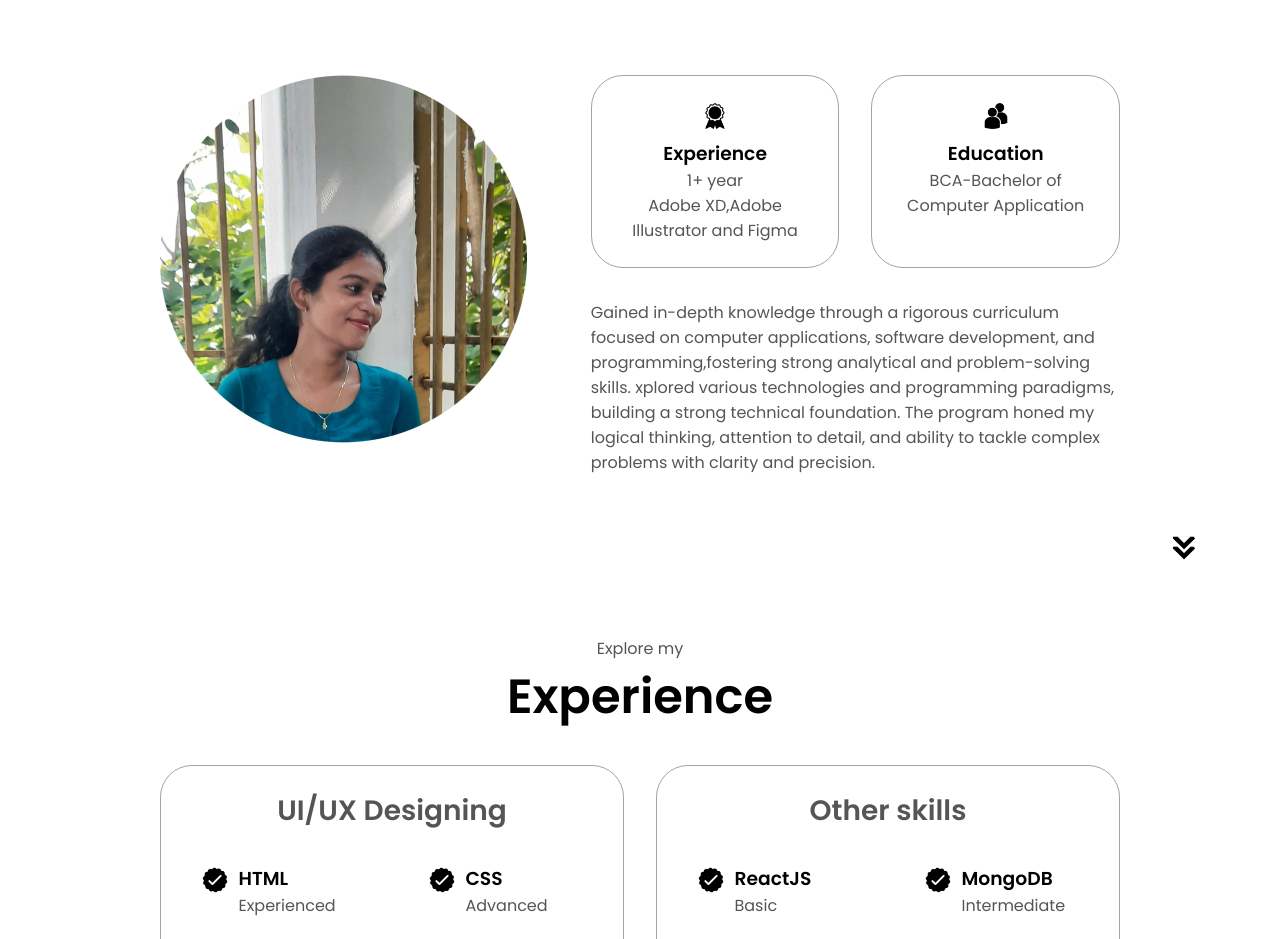
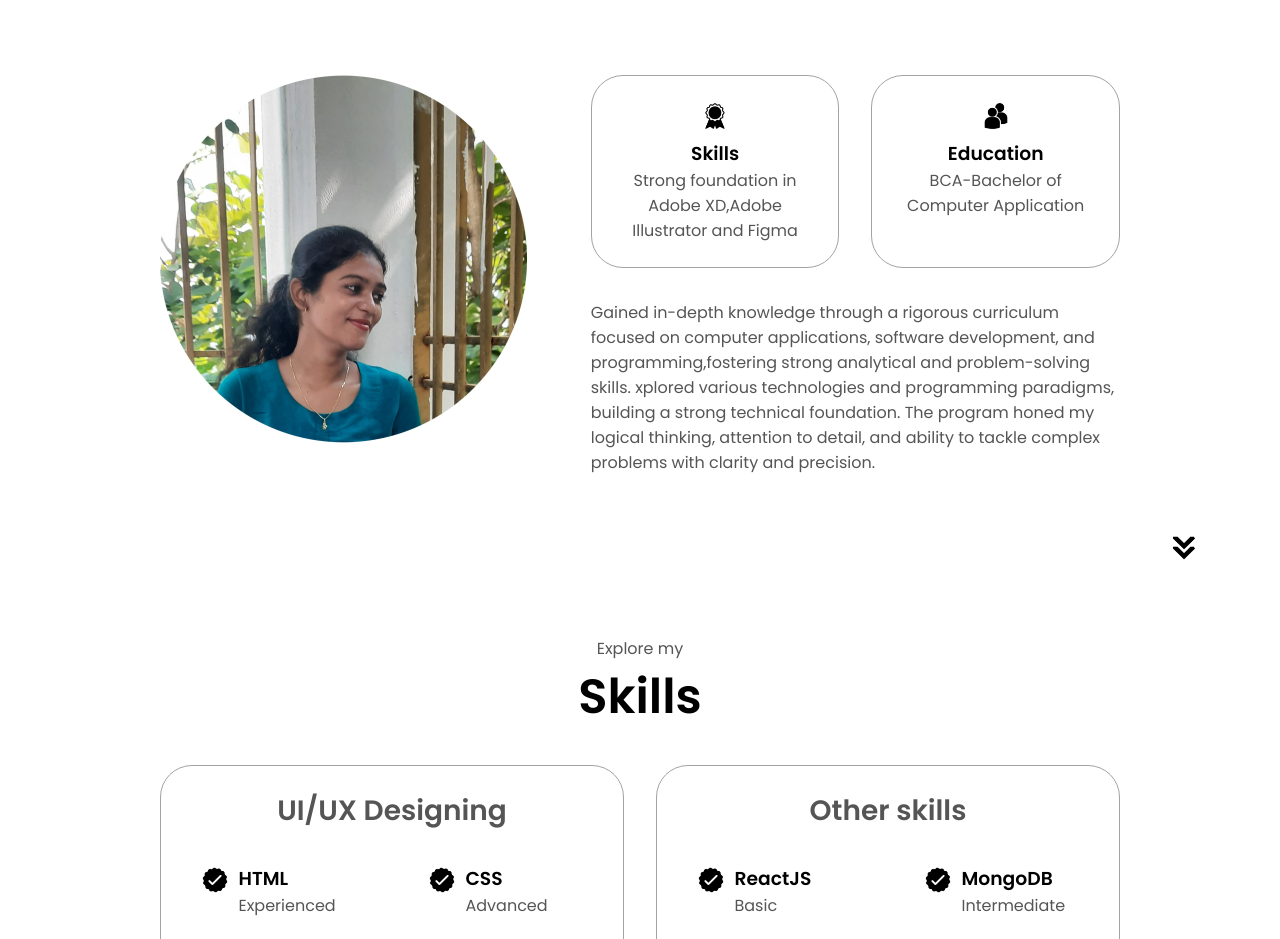
Before and after one commit to CatherinePaulraj/HTML-CSS-Portfolio, a plain HTML site: page index.html in a window 1280 px wide. Shown: the part 1060-1999 px from the top of the page. Drawn offline with Linux system fonts and the light colour scheme.

Commit message:
Update index.html

```diff
--- a/index.html
+++ b/index.html
@@ -76,8 +76,8 @@
                         <img src="./assets/experience.png"
                         alt="Experience icon"
                         class="icon"/>
-                        <h3>Experience</h3>
-                        <p>1+ year <br> Adobe XD,Adobe Illustrator and Figma</p>
+                        <h3>Skills</h3>
+                        <p> Strong foundation in Adobe XD,Adobe Illustrator and Figma</p>
                     </div>
                     <div class="details-container">
                         <img
@@ -104,7 +104,7 @@
     </section>
     <section id="experience">
         <p class="section__text__p1">Explore my</p>
-        <h1 class="title">Experience</h1>
+        <h1 class="title">Skills</h1>
         <div class="experience-details-container">
             <div class="about-containers">
                 <div class="details-container">
```
